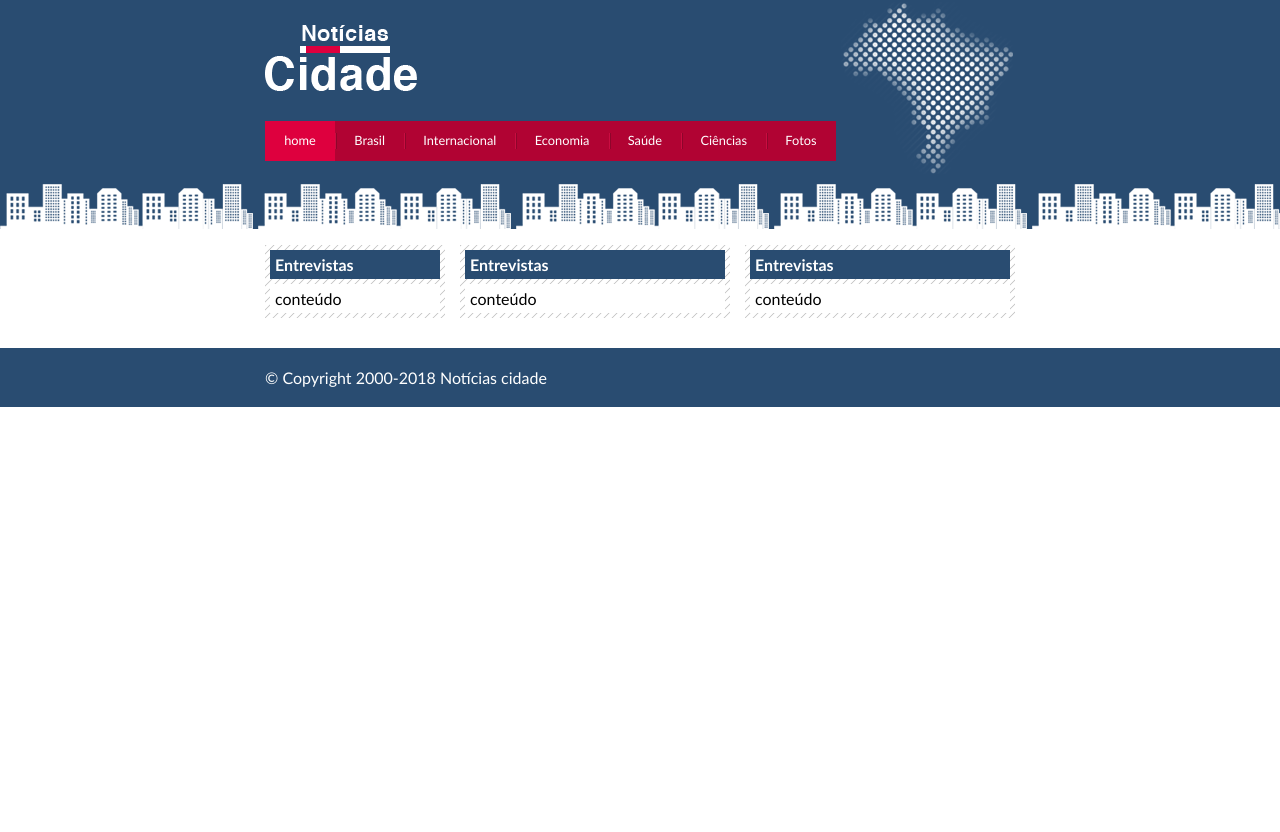
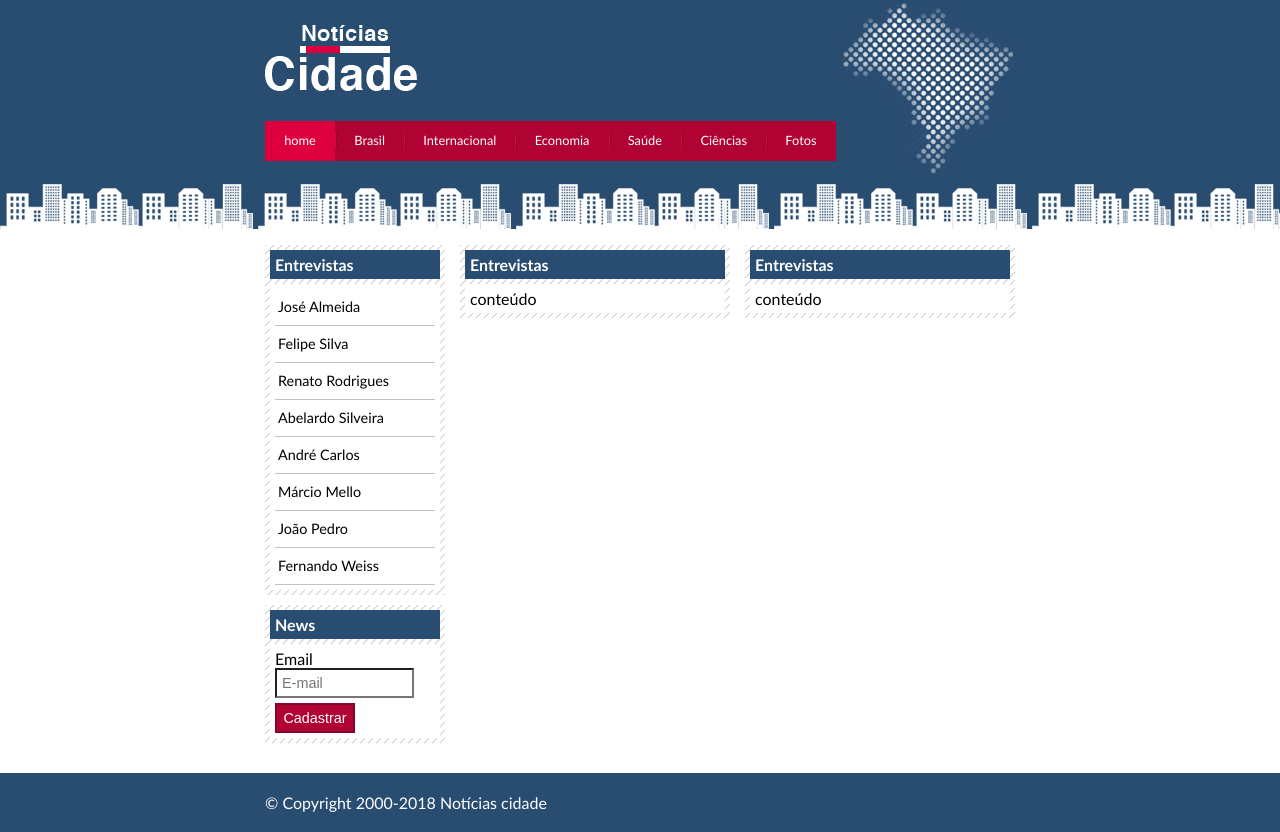
Before and after one commit to P-a-u-l-o/noticias-cidade, a plain HTML site: page index.html in a window 1280 px wide. Before the commit the page ends 800 px from the top, so only its background shows below. Drawn offline with Linux system fonts and the light colour scheme.

Commit message:
Menu de entrevistas finalizado

```diff
--- a/css/style.css
+++ b/css/style.css
@@ -128,6 +128,39 @@ h2{
    padding:5px;
    margin-top:5px;
 }
+#lateral ul a{
+    font-size:0.9em;
+    padding:3px;
+    display:block;
+    line-height:30px;
+    color: #000;
+    text-decoration:none;
+    border-bottom: 1px solid #c2c2c2;
+}
+
+#lateral ul a:hover{
+    background:#f9f9f9 url(..//img/marcador.png) no-repeat left center;
+    padding-left:20px;
+    color:#a1a1a1;
+}
+
+label{
+    display:block;
+    cursor:pointer;
+}
+input{
+    padding:5px;
+    width:125px;
+    font-size:0.9em;
+    background:#fff;
+}
+input.submit{
+    width:80px;
+    color:#fff;
+    background-color:#b10333;
+    border:2px solid #870529;
+    margin-top:5px;
+}
 /*fim do conteúdo lateral/caixas*/
 
 
--- a/index.html
+++ b/index.html
@@ -72,7 +72,30 @@
                 <div class="caixa">
                     <h2>Entrevistas</h2>
                     <div class="caixa-conteudo">
-                        conteúdo
+                        <ul>
+                            <li><a href="#">José Almeida</a></li>
+                            <li><a href="#">Felipe Silva</a></li>
+                            <li><a href="#">Renato Rodrigues</a></li>
+                            <li><a href="#">Abelardo Silveira</a></li>
+                            <li><a href="#">André Carlos</a></li>
+                            <li><a href="#">Márcio Mello</a></li>
+                            <li><a href="#">João Pedro</a></li>
+                            <li><a href="#">Fernando Weiss</a></li>
+                        </ul>
+                    </div>
+                </div>
+                <div class="caixa">
+                    <h2>News</h2>
+                    <div class="caixa-conteudo">
+                        <form action="">
+                            <div>
+                                <label for="_email">Email</label>
+                                <input type="email" name="email" id="_email" placeholder="E-mail">
+                            </div>
+                            <div>
+                                <input class="submit" type="submit" value="Cadastrar">
+                            </div>
+                        </form>
                     </div>
                 </div>
             </div>
@@ -83,13 +106,14 @@
 
     </div>
     <!--fim container-->
+    <!--inicio rodapé-->
     <div id="container-rodape">
         <div id="rodape">
             &copy; Copyright 2000-2018 Notícias cidade
         </div>
 
     </div>
-
+    <!--fim do rodapé-->
 </body>
 
 </html>
```
